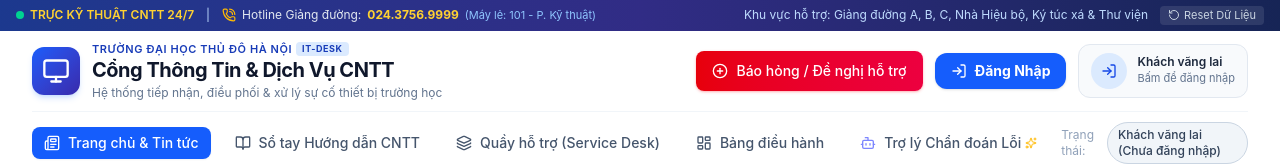
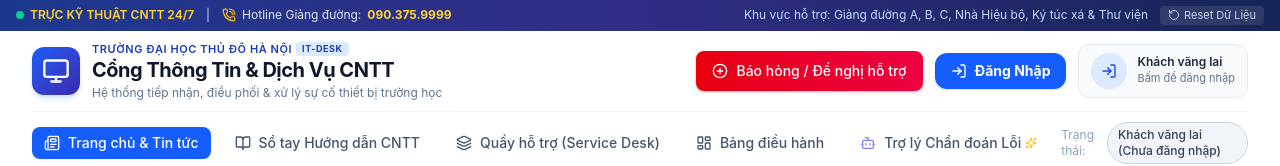
Before and after one commit to nxkhue-it/hnmu-itdesk, a React (Vite) app: page / in a window 1280 px wide. Shown: the top 166 px of the page. Built offline with nearby package versions, Linux system fonts and the light colour scheme.

Commit message:
Update Header.tsx

```diff
--- a/src/components/Header.tsx
+++ b/src/components/Header.tsx
@@ -66,8 +66,7 @@
           <span className="flex items-center space-x-1.5">
             <PhoneCall className="w-3.5 h-3.5 text-amber-400" />
             <span className="text-slate-200">Hotline Giảng đường:</span>
-            <span className="font-bold text-amber-300">024.3756.9999</span>
-            <span className="text-blue-300 text-[11px]">(Máy lẻ: 101 - P. Kỹ thuật)</span>
+            <span className="font-bold text-amber-300">090.375.9999</span>
           </span>
         </div>
 
```
